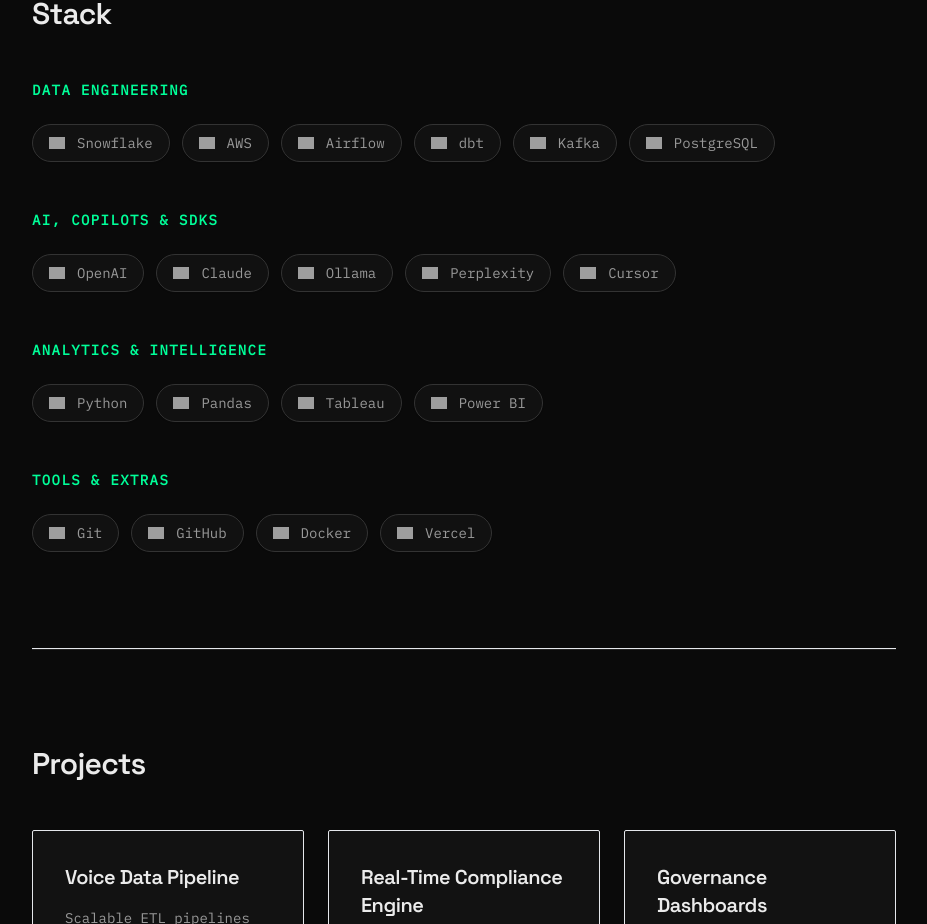
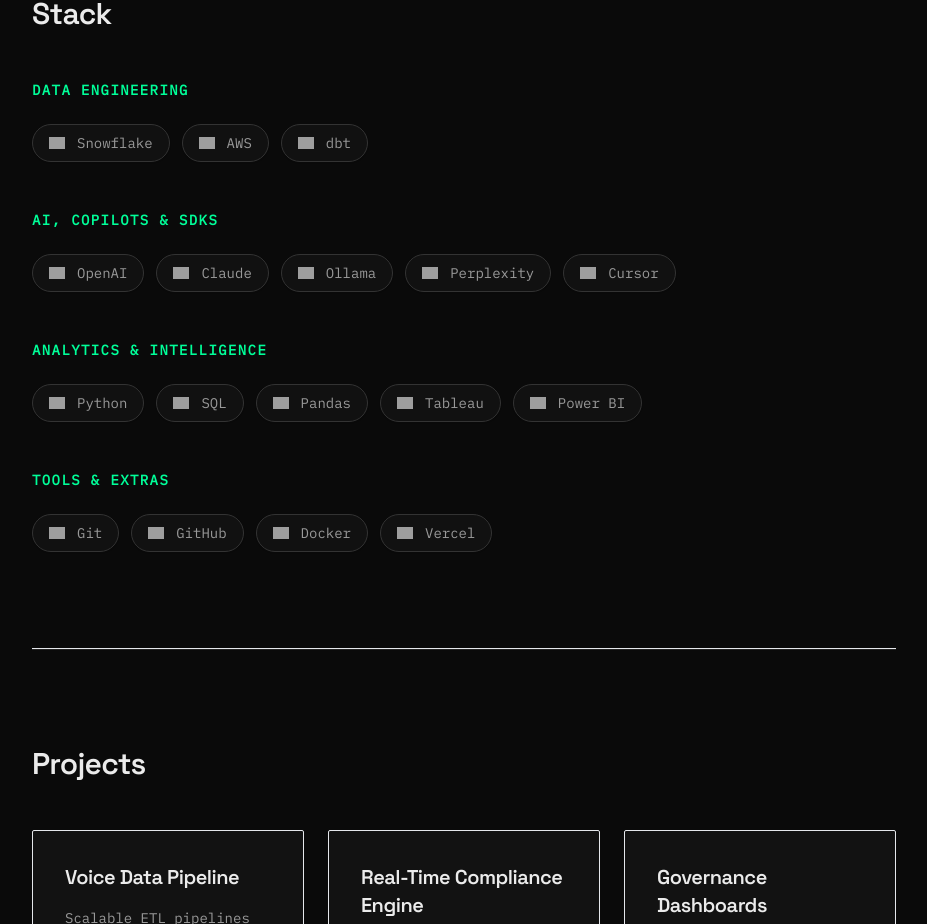
Before and after one commit to anchan26/data-portfolio, a React (Vite) app: page / in a window 1280 px wide. Shown: the part 900-1824 px from the top of the page, without its empty margins (288-1215 px from the left). Built offline with nearby package versions, Linux system fonts and the light colour scheme; grey boxes are pictures that could not be loaded.

Commit message:
Update: Refine stack list and fix broken image links

```diff
--- a/src/components/portfolio/SkillsSection.tsx
+++ b/src/components/portfolio/SkillsSection.tsx
@@ -5,27 +5,25 @@
     label: "DATA ENGINEERING",
     items: [
       { n: 'Snowflake', s: 'snowflake' },
-      { n: 'AWS', s: 'amazonaws', c: 'white' }, // Forced white
-      { n: 'Airflow', s: 'apacheairflow' },
-      { n: 'dbt', s: 'dbt' },
-      { n: 'Kafka', s: 'apachekafka' },
-      { n: 'PostgreSQL', s: 'postgresql' }
+      { n: 'AWS', s: 'amazonaws', c: 'white' },
+      { n: 'dbt', s: 'dbt', c: 'FF694B' } // Using dbt's official orange hex color
     ]
   },
   {
     label: "AI, COPILOTS & SDKS",
     items: [
-      { n: 'OpenAI', s: 'openai', c: 'white' }, // Forced white
+      { n: 'OpenAI', s: 'openai', c: 'white' },
       { n: 'Claude', s: 'anthropic' },
-      { n: 'Ollama', s: 'ollama', c: 'white' }, // Forced white
+      { n: 'Ollama', s: 'ollama', c: 'white' },
       { n: 'Perplexity', s: 'perplexity' },
-      { n: 'Cursor', s: 'cursor', c: 'white' }  // Forced white
+      { n: 'Cursor', s: 'cursor', c: 'white' }
     ]
   },
   {
     label: "ANALYTICS & INTELLIGENCE",
     items: [
       { n: 'Python', s: 'python' },
+      { n: 'SQL', s: 'mysql', c: 'white' }, // Using the MySQL logo in white as a clean SQL icon
       { n: 'Pandas', s: 'pandas' },
       { n: 'Tableau', s: 'tableau' },
       { n: 'Power BI', s: 'powerbi' }
@@ -35,9 +33,9 @@
     label: "TOOLS & EXTRAS",
     items: [
       { n: 'Git', s: 'git' },
-      { n: 'GitHub', s: 'github', c: 'white' }, // Forced white
+      { n: 'GitHub', s: 'github', c: 'white' },
       { n: 'Docker', s: 'docker' },
-      { n: 'Vercel', s: 'vercel', c: 'white' }   // Forced white
+      { n: 'Vercel', s: 'vercel', c: 'white' }
     ]
   }
 ];
@@ -69,7 +67,7 @@
             <div className="flex flex-wrap gap-3">
               {cat.items.map((item) => {
 
-                // THE FIX: If there is a color 'c', add it. If not, just use the slug. No broken slashes.
+                // Pure CDN Logic: No external hotlinks that can break
                 const imageSource = item.c
                   ? `https://cdn.simpleicons.org/${item.s}/${item.c}`
                   : `https://cdn.simpleicons.org/${item.s}`;
```
